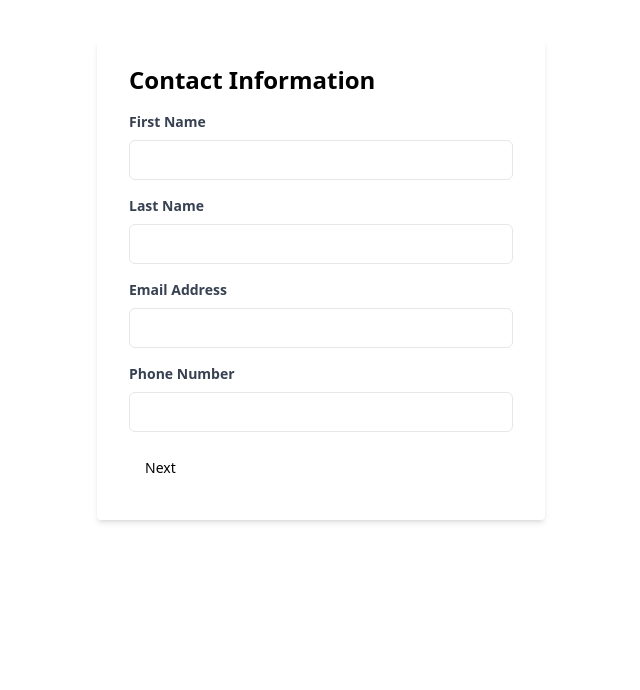
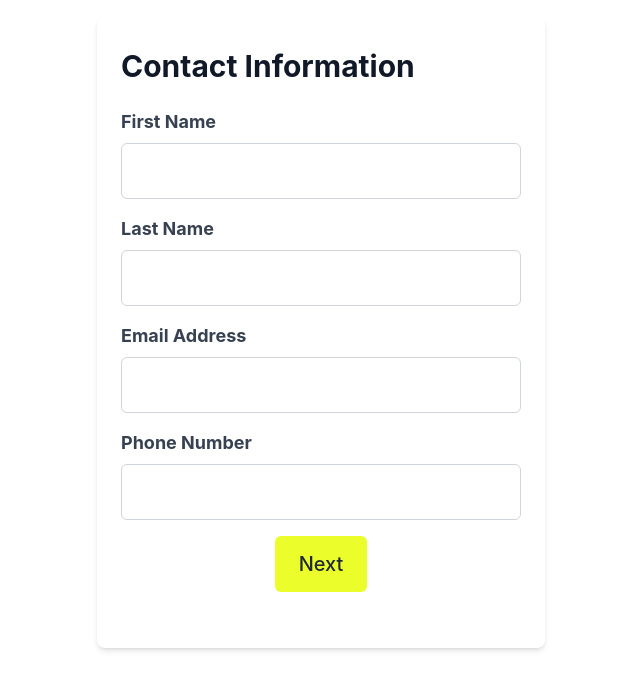
Before and after one commit to samedayramps/CRM-Form, a React app: page / in a window 1280 px wide. Shown: the top 690 px of the page, without its empty margins (319-959 px from the left). Built offline with nearby package versions, Linux system fonts and the light colour scheme.

Commit message:
Push recent changes

```diff
--- /dev/null
+++ b/public/embed.html
@@ -0,0 +1,27 @@
+<!DOCTYPE html>
+<html lang="en">
+<head>
+    <meta charset="UTF-8">
+    <meta name="viewport" content="width=device-width, initial-scale=1.0">
+    <title>Rental Request Form</title>
+    <script src="https://unpkg.com/react@17/umd/react.production.min.js"></script>
+    <script src="https://unpkg.com/react-dom@17/umd/react-dom.production.min.js"></script>
+    <script src="path/to/your/bundled/app.js"></script>
+    <link rel="stylesheet" href="path/to/your/styles.css">
+</head>
+<body>
+    <div id="rental-form-root"></div>
+    <script>
+        window.addEventListener('message', function(e) {
+            if (e.data && e.data.type === 'setHeight') {
+                document.getElementById('rental-form-root').style.height = e.data.height + 'px';
+            }
+        }, false);
+
+        ReactDOM.render(
+            React.createElement(RentalRequestForm),
+            document.getElementById('rental-form-root')
+        );
+    </script>
+</body>
+</html>
--- a/src/components/RentalRequestForm/ContactInfoForm.tsx
+++ b/src/components/RentalRequestForm/ContactInfoForm.tsx
@@ -45,8 +45,8 @@ export const ContactInfoForm: React.FC<ContactInfoFormProps> = ({
   };
 
   return (
-    <div>
-      <h2 className="text-2xl font-bold mb-4">Contact Information</h2>
+    <div className="space-y-4">
+      <h2 className="text-3xl font-bold mb-6">Contact Information</h2>
       <FormField
         label="First Name"
         name="firstName"
@@ -81,8 +81,12 @@ export const ContactInfoForm: React.FC<ContactInfoFormProps> = ({
         error={errors.phone}
         required
       />
-      <div className="flex items-center justify-between">
-        <Button type="button" onClick={handleNextPage}>
+      <div className="flex justify-center mt-6">
+        <Button
+          type="button"
+          onClick={handleNextPage}
+          className="btn btn-primary"
+        >
           Next
         </Button>
       </div>
--- a/src/components/RentalRequestForm/FormField.tsx
+++ b/src/components/RentalRequestForm/FormField.tsx
@@ -1,5 +1,6 @@
 import React, { forwardRef } from 'react';
 import { Input } from '../ui/Input';
+import { cn } from '../../lib/utils'; // Make sure this import is correct
 
 interface FormFieldProps extends React.InputHTMLAttributes<HTMLInputElement> {
   label: string;
@@ -9,24 +10,24 @@ interface FormFieldProps extends React.InputHTMLAttributes<HTMLInputElement> {
 }
 
 export const FormField = forwardRef<HTMLInputElement, FormFieldProps>(
-  ({ label, name, error, options, ...props }, ref) => {
+  ({ label, name, error, options, className, ...props }, ref) => {
     return (
       <div className="mb-4">
-        <label className="block text-gray-700 text-sm font-bold mb-2" htmlFor={name}>
+        <label className="form-label" htmlFor={name}>
           {label}
         </label>
         {options ? (
-          <div>
+          <div className="space-y-2">
             {options.map((option) => (
-              <label key={option.value} className="inline-flex items-center mr-4">
+              <label key={option.value} className="inline-flex items-center">
                 <input
                   type="radio"
                   name={name}
                   value={option.value}
                   {...props}
-                  className="form-radio"
+                  className="form-radio h-5 w-5"
                 />
-                <span className="ml-2">{option.label}</span>
+                <span className="ml-2 text-input">{option.label}</span>
               </label>
             ))}
           </div>
@@ -35,10 +36,11 @@ export const FormField = forwardRef<HTMLInputElement, FormFieldProps>(
             id={name}
             name={name}
             ref={ref}
+            className={cn("form-input", className)}
             {...props}
           />
         )}
-        {error && <p className="text-red-500 text-xs italic">{error}</p>}
+        {error && <p className="form-error">{error}</p>}
       </div>
     );
   }
--- a/src/components/RentalRequestForm/RentalRequestForm.tsx
+++ b/src/components/RentalRequestForm/RentalRequestForm.tsx
@@ -1,4 +1,4 @@
-import React, { useState } from 'react';
+import React, { useState, useEffect, useCallback } from 'react';
 import { ContactInfoForm } from './ContactInfoForm';
 import { RampDetailsForm } from './RampDetailsForm';
 import { ConfirmationPage } from './ConfirmationPage';
@@ -37,6 +37,31 @@ export const RentalRequestForm: React.FC = () => {
     }
   };
 
+  const sendHeight = useCallback(() => {
+    const height = document.body.scrollHeight;
+    window.parent.postMessage({ type: 'setHeight', height }, '*');
+  }, []);
+
+  useEffect(() => {
+    sendHeight();
+
+    const resizeObserver = new ResizeObserver(() => {
+      sendHeight();
+    });
+
+    resizeObserver.observe(document.body);
+
+    window.addEventListener('load', sendHeight);
+
+    return () => {
+      resizeObserver.disconnect();
+      window.removeEventListener('load', sendHeight);
+    };
+  }, [sendHeight]);
+
+  useEffect(() => {
+    sendHeight();
+  }, [currentPage, formData, sendHeight]);
 
   const handleNextPage = () => {
     setCurrentPage(prevPage => prevPage + 1);
@@ -54,7 +79,7 @@ export const RentalRequestForm: React.FC = () => {
       try {
         const response: RentalRequestResponse = await submitRentalRequest(formData);
         console.log('Form submitted successfully:', response);
-        setCurrentPage(3); // Move to the confirmation page
+        setCurrentPage(2); // Move to the confirmation page
       } catch (error) {
         console.error('Error submitting form:', error);
         setSubmitError(error instanceof Error ? error.message : 'An unexpected error occurred');
@@ -64,22 +89,7 @@ export const RentalRequestForm: React.FC = () => {
     }
   };
 
-  const handleStartOver = () => {
-    setFormData({
-      firstName: '',
-      lastName: '',
-      email: '',
-      phone: '',
-      knowRampLength: 'no',
-      estimatedRampLength: '',
-      knowRentalDuration: 'no',
-      estimatedRentalDuration: '',
-      installationTimeframe: '',
-      mobilityAids: [],
-      installAddress: '',
-    });
-    setCurrentPage(0);
-  };
+  // Remove handleStartOver function as it's no longer needed
 
   const validateForm = (): boolean => {
     const newErrors: FormErrors = {};
@@ -95,9 +105,10 @@ export const RentalRequestForm: React.FC = () => {
   };
 
   return (
-    <div className="max-w-md mx-auto mt-10">
-      {currentPage < 3 ? (
-        <form onSubmit={handleSubmit} className="bg-white shadow-md rounded px-8 pt-6 pb-8 mb-4">
+    <div className="rental-form-container w-full max-w-lg mx-auto py-4 px-4 sm:px-6 lg:px-8">
+      {currentPage < 2 ? (
+        <form onSubmit={handleSubmit} className="bg-white shadow-md rounded-lg px-6 py-8 mb-4">
+          <div className="mb-6">
             {currentPage === 0 && (
               <ContactInfoForm
                 formData={formData}
@@ -116,14 +127,15 @@ export const RentalRequestForm: React.FC = () => {
                 isSubmitting={isSubmitting}
               />
             )}
+          </div>
           {submitError && (
-            <div className="mt-4 p-4 bg-red-100 border border-red-400 text-red-700 rounded">
+            <div className="mt-4 p-4 bg-red-100 border border-red-400 text-red-700 rounded-md">
               Error: {submitError}
             </div>
           )}
         </form>
       ) : (
-        <ConfirmationPage onStartOver={handleStartOver} />
+        <ConfirmationPage />
       )}
     </div>
   );
--- a/src/components/ui/Button.tsx
+++ b/src/components/ui/Button.tsx
@@ -20,7 +20,7 @@ const buttonVariants = cva(
         link: "text-primary underline-offset-4 hover:underline",
       },
       size: {
-        default: "h-10 px-4 py-2",
+        default: "h-14 px-4 py-2", // Increased height
         sm: "h-9 rounded-md px-3",
         lg: "h-11 rounded-md px-8",
         icon: "h-10 w-10",
--- /dev/null
+++ b/src/components/ui/CustomCheckbox.tsx
@@ -0,0 +1,15 @@
+import React from 'react';
+import { Checkbox } from './Checkbox';
+
+interface CheckboxProps extends React.ComponentPropsWithoutRef<typeof Checkbox> {
+  onCheckedChange?: (checked: boolean) => void;
+}
+
+export const CustomCheckbox: React.FC<CheckboxProps> = (props) => {
+  return (
+    <Checkbox
+      {...props}
+      className={`checkbox-custom ${props.className || ''}`}
+    />
+  );
+};
--- a/src/components/ui/Select.tsx
+++ b/src/components/ui/Select.tsx
@@ -10,7 +10,7 @@ const Select = React.forwardRef<HTMLSelectElement, SelectProps>(
     return (
       <select
         className={cn(
-          "flex h-10 w-full rounded-md border border-input bg-background px-3 py-2 text-sm ring-offset-background file:border-0 file:bg-transparent file:text-sm file:font-medium placeholder:text-muted-foreground focus-visible:outline-none focus-visible:ring-2 focus-visible:ring-ring focus-visible:ring-offset-2 disabled:cursor-not-allowed disabled:opacity-50",
+          "form-select",
           className
         )}
         ref={ref}
--- /dev/null
+++ b/src/components/ui/Spinner.tsx
@@ -0,0 +1,7 @@
+import React from 'react';
+
+export const Spinner: React.FC = () => (
+  <div className="flex justify-center items-center">
+    <div className="animate-spin rounded-full h-8 w-8 border-b-2 border-primary"></div>
+  </div>
+);
--- a/src/styles/index.css
+++ b/src/styles/index.css
@@ -2,4 +2,74 @@
 @import 'tailwindcss/components';
 @import 'tailwindcss/utilities';
 
-/* Add any custom styles here */
+:root {
+  --font-size-base: 1.125rem;
+  --font-size-lg: 1.25rem;
+  --font-size-xl: 1.75rem; /* Increased from 1.5rem */
+  --font-weight-normal: 400;
+  --font-weight-medium: 500;
+  --font-weight-bold: 700;
+}
+
+body {
+  color: #1f2937;
+  line-height: 1.5;
+  font-size: var(--font-size-base);
+  font-family: -apple-system, BlinkMacSystemFont, 'Segoe UI', Roboto, 'Helvetica Neue', Arial, sans-serif;
+}
+
+h2 {
+  font-size: var(--font-size-xl);
+  font-weight: var(--font-weight-bold);
+  color: #111827;
+  margin-bottom: 1.5rem;
+}
+
+.form-input,
+.form-select {
+  width: 100%;
+  padding: 0.75rem 1rem;
+  color: #374151;
+  border: 1px solid #d1d5db;
+  border-radius: 0.375rem;
+  font-size: var(--font-size-base);
+  height: 3.5rem;
+}
+
+.form-label {
+  display: block;
+  margin-bottom: 0.5rem;
+  font-weight: var(--font-weight-bold);
+  color: #374151;
+  font-size: var(--font-size-base);
+}
+
+.form-error {
+  margin-top: 0.25rem;
+  font-size: var(--font-size-base);
+  color: #dc2626;
+}
+
+.btn {
+  padding: 0.75rem 1.5rem;
+  font-size: var(--font-size-lg);
+  font-weight: var(--font-weight-medium);
+  border-radius: 0.375rem;
+  transition: background-color 0.2s ease-in-out;
+  display: inline-flex;
+  align-items: center;
+  justify-content: center;
+  height: 3.5rem;
+  text-align: center;
+}
+
+.form-checkbox {
+  height: 1.5rem;
+  width: 1.5rem;
+}
+
+.text-input {
+  font-size: var(--font-size-base);
+}
+
+/* ... (rest of the styles remain the same) */
--- a/tailwind.config.js
+++ b/tailwind.config.js
@@ -1,7 +1,25 @@
+const colors = require('tailwindcss/colors')
+
 module.exports = {
   content: ['./src/**/*.{js,jsx,ts,tsx}'],
   theme: {
-    extend: {},
+    extend: {
+      colors: {
+        primary: '#ebfd2a',
+        'primary-dark': '#d9eb1e',
+      },
+      fontFamily: {
+        sans: ['-apple-system', 'BlinkMacSystemFont', '"Segoe UI"', 'Roboto', '"Helvetica Neue"', 'Arial', 'sans-serif'],
+      },
+      fontSize: {
+        'input': '1.125rem', // 18px
+        'button': '1.25rem', // 20px
+      },
+      padding: {
+        'input': '0.75rem 1rem',
+        'button': '1rem 1.5rem',
+      },
+    },
   },
   plugins: [],
 };
```
Also changed, not shown: src/components/RentalRequestForm/ConfirmationPage.tsx (+1 -7 lines), src/components/RentalRequestForm/RampDetailsForm.tsx (+64 -54 lines). Lines whose indentation alone changed are shown as unchanged.
